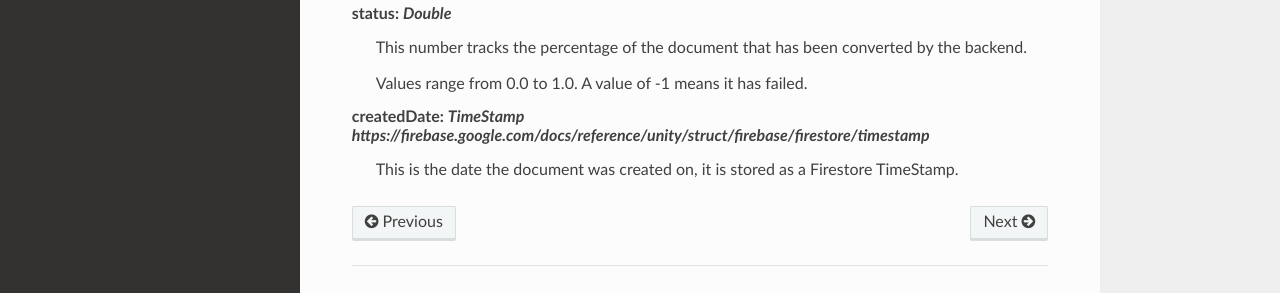
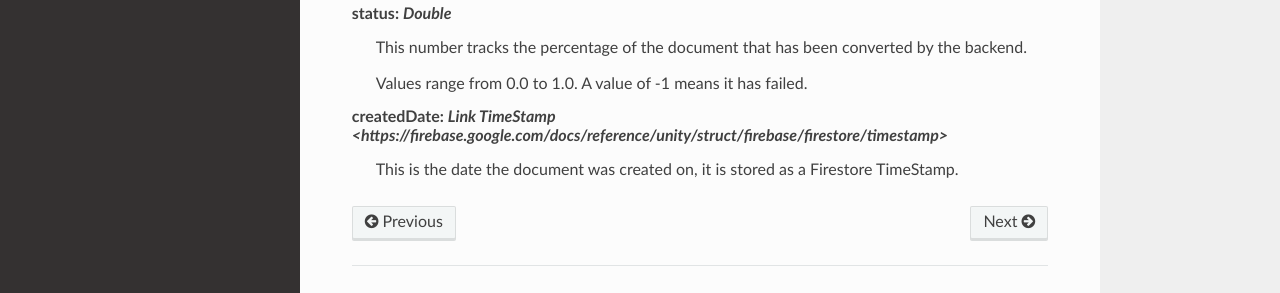
Before and after one commit to UNARDanielPratt/Yebi-Docs, a Sphinx documentation site: the page built from docs/source/document.rst, in a window 1280 px wide. Shown: the part 474-767 px from the top of the page. Built offline with Sphinx 7.4.7 and the Read the Docs theme 2.0.0, drawn with Linux system fonts in a browser that asks for light colours.

Commit message:
fix: attempt to fix more link errors

```diff
--- a/docs/source/blockItem.rst
+++ b/docs/source/blockItem.rst
@@ -18,5 +18,5 @@
 Properties
 ----------------
 
-**id**: :doc:`Key`
+**id**: :doc:`key`
   The unique identifier for the **GroupItem** item.
--- a/docs/source/document.rst
+++ b/docs/source/document.rst
@@ -26,6 +26,6 @@
 
   Values range from 0.0 to 1.0.  A value of -1 means it has failed.
 
-**createdDate**: `TimeStamp https://firebase.google.com/docs/reference/unity/struct/firebase/firestore/timestamp`
+**createdDate**: `Link TimeStamp <https://firebase.google.com/docs/reference/unity/struct/firebase/firestore/timestamp>`
   This is the date the document was created on, it is stored as a
   Firestore TimeStamp.
--- a/yebi.py
+++ b/yebi.py
@@ -2,7 +2,7 @@
 Yebi - An accessible SAT practice test.
 """
 
-__version__ = "0.0.3"
+__version__ = "0.0.4"
 
 
 class InvalidKindError(Exception):
```
